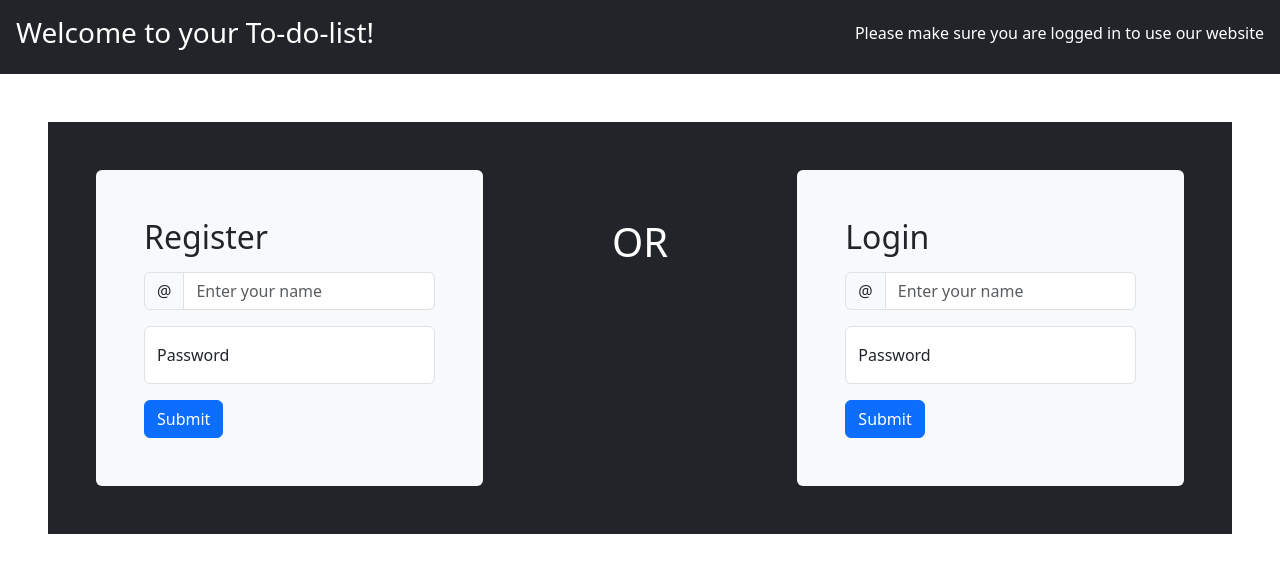
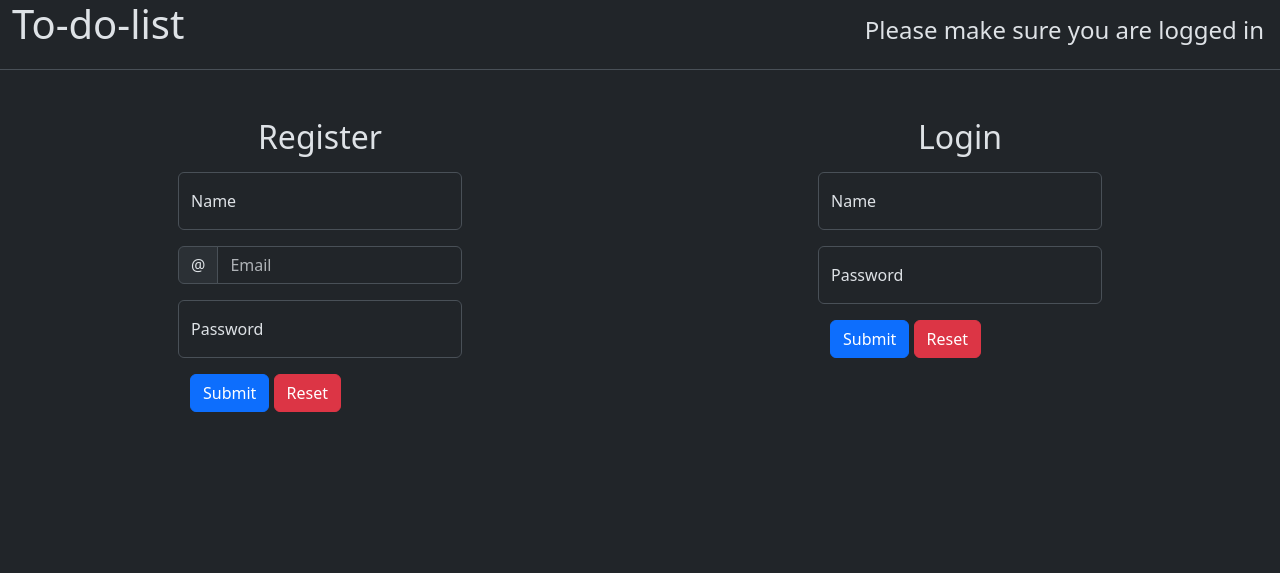
Before and after one commit to SamuelGarciaaa/to-do-list, a Flask app: page / in a window 1280 px wide. Shown: the top 573 px of the page. Run offline with Flask 3, Linux system fonts and the light colour scheme.

Commit message:
secondcommit

```diff
--- a/app.py
+++ b/app.py
@@ -12,6 +12,7 @@ def index():
 def register():
     name = request.form.get('name')
     password = request.form.get('password')
+    email = request.form.get('email')
 
     conn = sqlite3.connect('users.db')
     cursor = conn.cursor()
@@ -19,23 +20,24 @@ def register():
     cursor.execute('''
         CREATE TABLE IF NOT EXISTS users(
             name TEXT,
+            email TEXT,
             password TEXT
             )
     ''')
 
     cursor.execute('''
-        SELECT * FROM users WHERE name = ?
-    ''', (name,))
+        SELECT * FROM users WHERE name = ? AND email = ?
+    ''', (name, email))
     exists = cursor.fetchall()
 
     if exists:
         conn.close()
-        return redirect(url_for('index', error='Error! There is already a user with that name, try logging in.'))
+        return redirect(url_for('index', error='Error! There is already a user with that name or email, try logging in.'))
 
     else:
         cursor.execute('''
-            INSERT INTO users(name, password) VALUES (?, ?)
-        ''', (name, password))
+            INSERT INTO users(name, password, email) VALUES (?, ?, ?)
+        ''', (name, password, email))
 
         conn.commit()
         conn.close()
@@ -49,6 +51,13 @@ def login():
 
     conn = sqlite3.connect('users.db')
     cursor = conn.cursor()
+
+    cursor.execute('''
+        CREATE TABLE IF NOT EXISTS users(
+            name TEXT,
+            password TEXT
+            )
+    ''')
 
     cursor.execute('''
         SELECT * FROM users WHERE name = ? AND password = ?
--- a/templates/index.html
+++ b/templates/index.html
@@ -1,5 +1,5 @@
 <!DOCTYPE html>
-<html lang="pt-br">
+<html lang="pt-br" data-bs-theme="dark">
 <head>
     <meta charset="UTF-8">
     <meta name="viewport" content="width=device-width, initial-scale=1.0">
@@ -11,70 +11,87 @@
     <script src="https://cdn.jsdelivr.net/npm/bootstrap@5.3.3/dist/js/bootstrap.bundle.min.js"></script>
 </head>
 <body>
-    <!--Navegation bar-->
-    <nav class="container-fluid bg-dark text-white p-3">
-        <div class="row">
+    <div class="container-fluid">
+        <!--Header-->
+        <header class="row border-bottom">
             <div class="col">
-                <p class="h3 text-start">Welcome to your To-do-list!</p>
+                <p class="h1">To-do-list</p>
             </div>
 
-            <div class="col">
-                <p class="h6 mt-2 text-end">Please make sure you are logged in to use our website</p>
+            <!--Warning-->
+            <div class="col p-3 text-end">
+                <p class="h4">Please make sure you are logged in</p>
             </div>
-        </div>
-    </nav>
+        </header>
 
-    <!--Main container-->
-    <div class="container-fluid bg-light"></div>
+        <!--Main-->
+        <main class="row pt-5">
+            <!--Error-->
 
-        <!--Form container-->
-        <div class="row bg-dark m-5 p-5 d-flex justify-content-center">
             {% if error %}
-                <p class="alert alert-warning">{{ error }}</p>
+
+                <p class="alert alert-danger">{{ error }}</p>
+
             {% endif %}
 
-            <!--Register form-->
-            <div class="register-form container bg-light p-5 col float-left rounded">
-                <p class="h2">Register</p>
+            <!--Register-->
+                <div class="col">
+                    <section class="container w-50">
+                        <p class="text-center h2">Register</p>
 
-                <form action="/register" method="POST" class="">
-                    <div class="mb-3 mt-3 input-group">
-                        <span class="input-group-text">@</span>
-                        <input type="text" class="form-control" id="name" placeholder="Enter your name" name="name">
+                        <form action="/register" method="POST">
+                            <div class="form-floating mb-3 mt-3">
+                                <input type="text" class="form-control" id="name" placeholder="Enter your name" name="name" required>
+                                <label for="name">Name</label>
                             </div>
 
-                    <div class="form-floating mb-3 mt-3">
-                        <input type="password" class="form-control" id="password" placeholder="Enter your password" name="password">
-                        <label for="email">Password</label>
+                            <div class="input-group">
+                                <span class="input-group-text">@</span>
+                                <input type="text" name="email" id="email" class="form-control" placeholder="Email" required>
                             </div>
 
-                    <button type="submit" class="btn btn-primary">Submit</button>
-                </form>
+                            <div class="form-floating mt-3 mb-3">
+                                <input type="password" class="form-control" id="password" placeholder="Enter password" name="password" required>
+                                <label for="pwd">Password</label>
                             </div>
 
-            <div class="col">
-                <p class="h1 text-white text-center mt-5 m-5">OR</p>
+                            <div class="submit container">
+                                <button type="submit" class="btn btn-primary">Submit</button>
+                                <button type="reset" class="btn btn-danger">Reset</button>
+                            </div>
+                        </form>
+                    </section>
                 </div>
 
-            <!--Login form-->
-            <div class="login-form container bg-light p-5 col float-right rounded">
-                <p class="h2">Login</p>
+            <!--Login-->
+            <div class="col">
+                <section class="container w-50">
+                    <p class="text-center h2">Login</p>
 
                     <form action="/login" method="POST">
-                    <div class="mb-3 mt-3 input-group">
-                        <span class="input-group-text">@</span>
-                        <input type="text" class="form-control" id="name" placeholder="Enter your name" name="name">
+                        <div class="form-floating mb-3 mt-3">
+                            <input type="text" class="form-control" id="name" placeholder="Enter your name" name="name" required>
+                            <label for="name">Name</label>
                         </div>
 
-                    <div class="form-floating mb-3 mt-3">
-                        <input type="password" class="form-control" id="password" placeholder="Enter your password" name="password">
-                        <label for="email">Password</label>
+                        <div class="form-floating mt-3 mb-3">
+                            <input type="password" class="form-control" id="password" placeholder="Enter password" name="password" required>
+                            <label for="password">Password</label>
                         </div>
 
+                        <div class="submit container">
                             <button type="submit" class="btn btn-primary">Submit</button>
+                            <button type="reset" class="btn btn-danger">Reset</button>
+                        </div>
                     </form>
+                </section>
             </div>
-        </div>
+        </main>
+
+        <!--Footer-->
+        <footer>
+
+        </footer>
     </div>
 </body>
 </html>
```
Also changed, not shown: users.db (deleted). Lines whose indentation alone changed are shown as unchanged.
